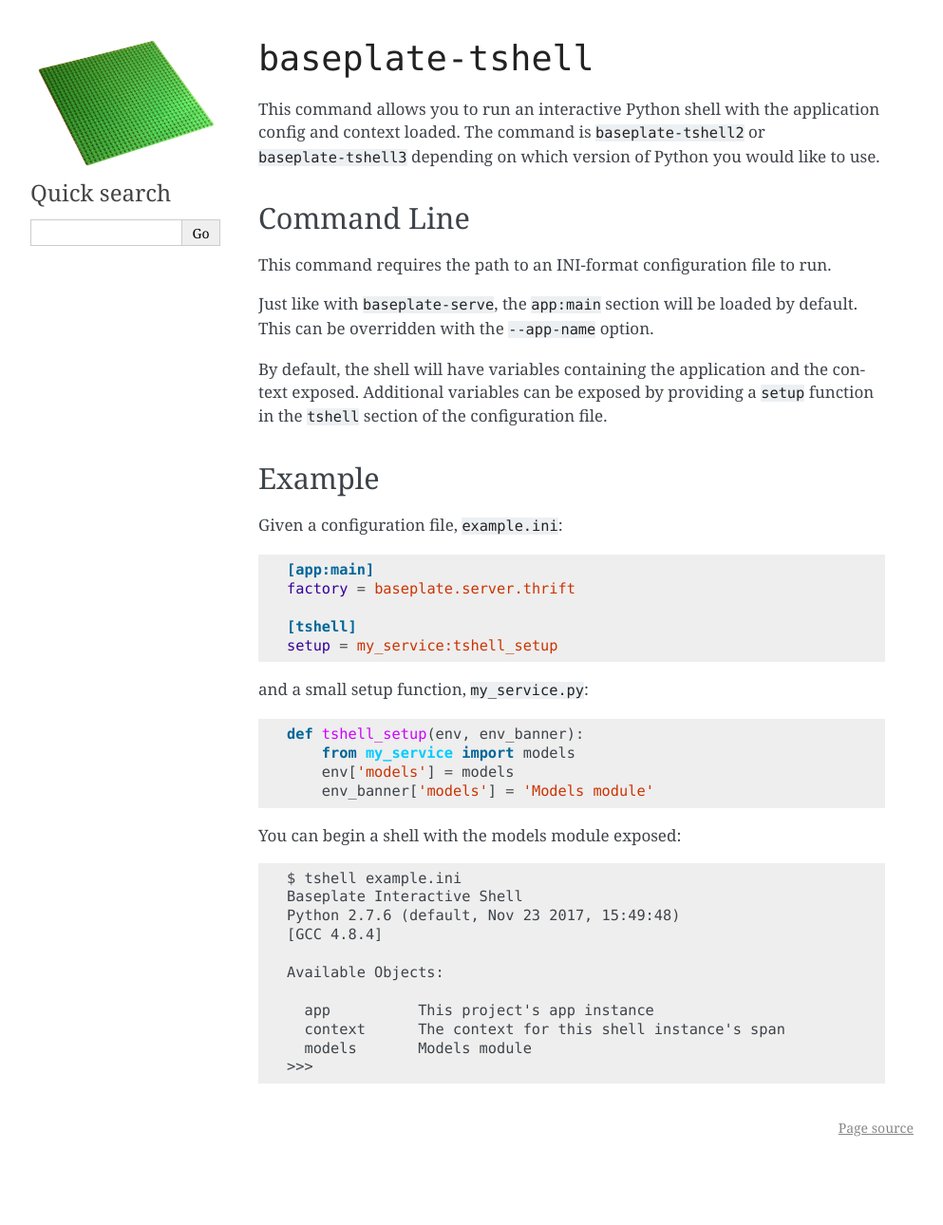
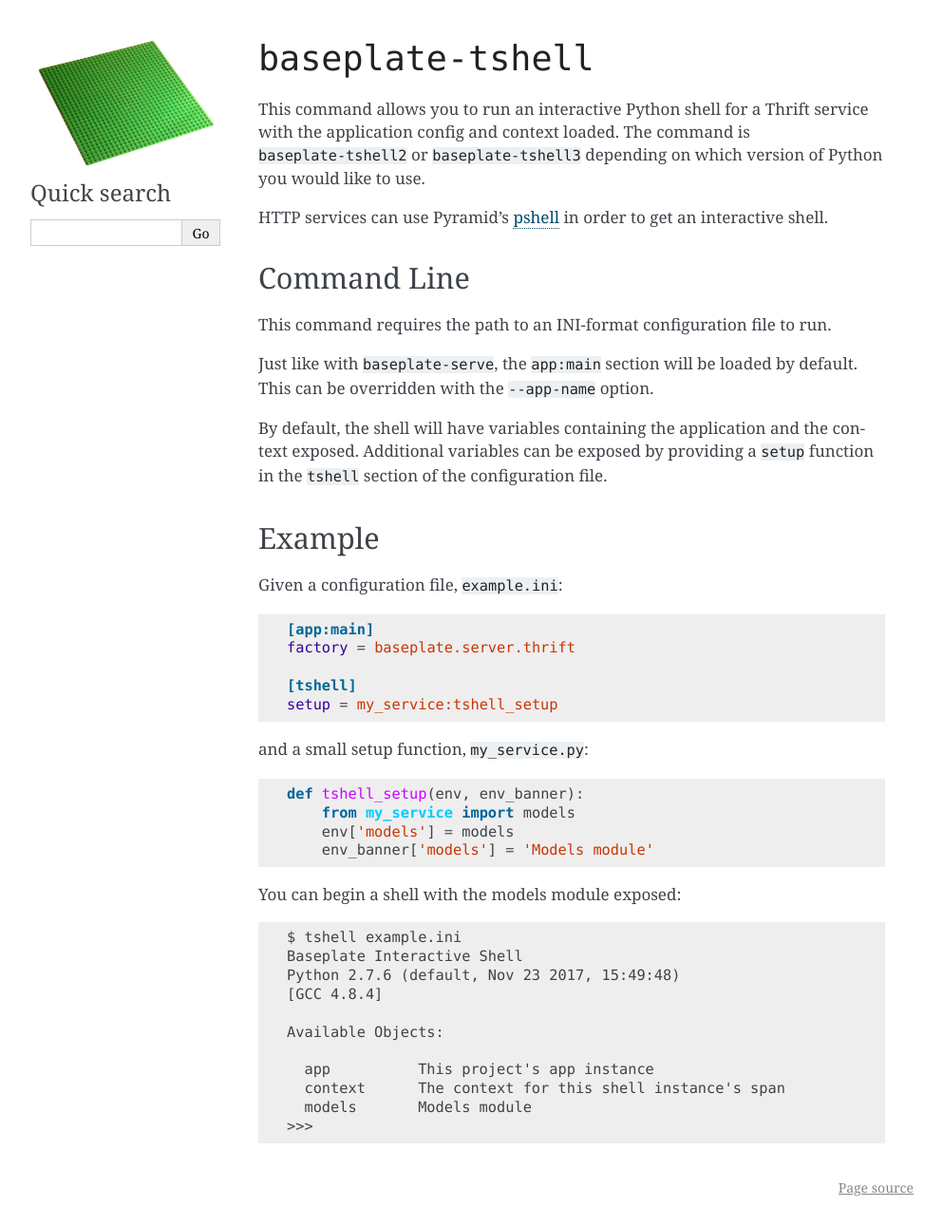
Before and after one commit to reddit/baseplate.py, a Sphinx documentation site: the page built from docs/cli/tshell.rst, in a window 1280 px wide. Shown: the whole page at 95% size, without its empty margins (148-1141 px from the left). Built offline with Sphinx 7.4.7, drawn with Linux system fonts in a browser that asks for light colours; before the commit the page ends 1227 px from its top, so only the background shows below that.

Commit message:
fixup! Add command for opening a shell for Thrift services

```diff
--- a/docs/cli/tshell.rst
+++ b/docs/cli/tshell.rst
@@ -1,10 +1,14 @@
 ``baseplate-tshell``
 ====================
 
-This command allows you to run an interactive Python shell with the application
-config and context loaded. The command is ``baseplate-tshell2`` or
-``baseplate-tshell3`` depending on which version of Python you would like to
-use.
+This command allows you to run an interactive Python shell for a Thrift service
+with the application config and context loaded. The command is
+``baseplate-tshell2`` or ``baseplate-tshell3`` depending on which version of
+Python you would like to use.
+
+HTTP services can use Pyramid's pshell_ in order to get an interactive shell.
+
+.. _pshell: https://docs.pylonsproject.org/projects/pyramid/en/latest/pscripts/pshell.html
 
 Command Line
 ------------
```
Also changed, not shown: 1 other file.
